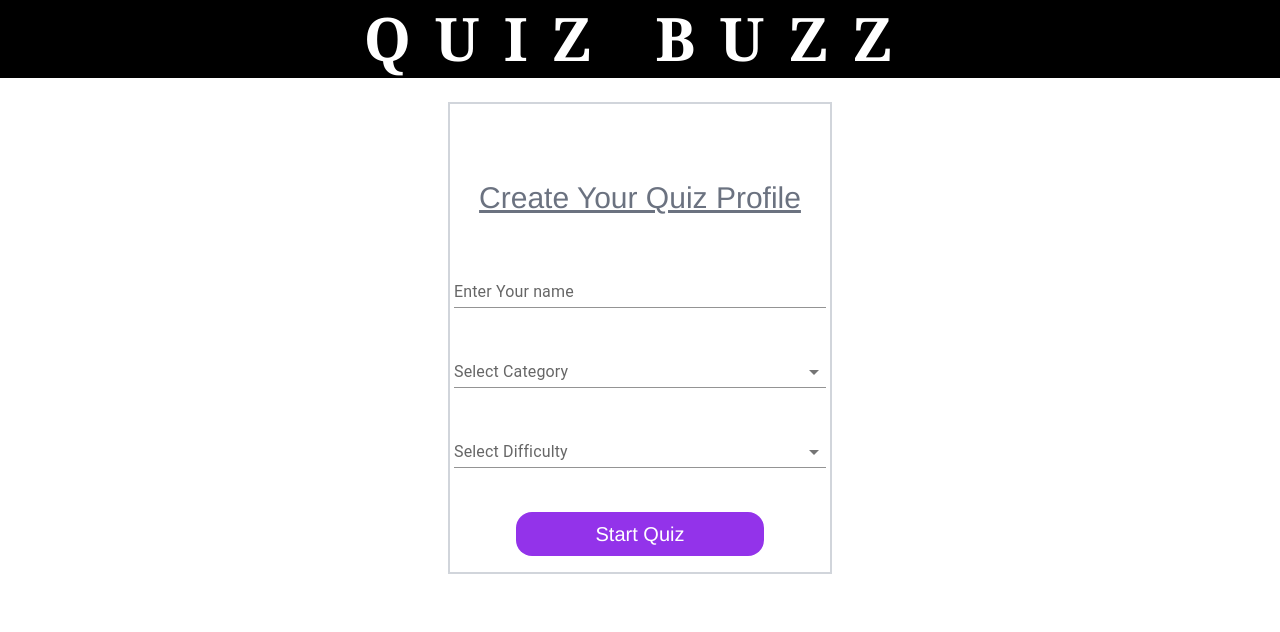
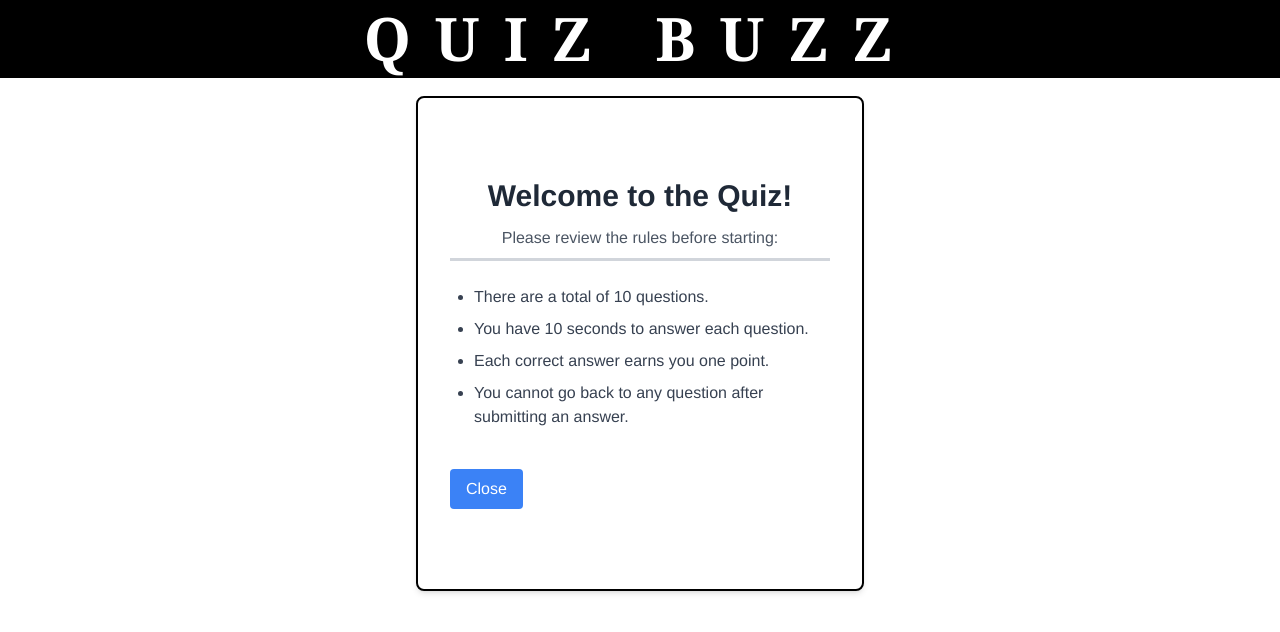
Before and after one commit to ritikp05/quiz_buzz, a React (Vite) app: page / in a window 1280 px wide. Shown: the top 632 px of the page. Built offline with nearby package versions, Linux system fonts and the light colour scheme; a web font is replaced by a local one.

Commit message:
added popup component

```diff
--- a/src/App.jsx
+++ b/src/App.jsx
@@ -18,7 +18,7 @@ const App = () => {
 const[loading,Setloading]=useState(true);
 const [category, setCat] = useState("");
 const [difficulty, setDifficulty] = useState("");
-
+const [popup,Setpopup]=useState(true);
   async function fetchData(category = "", difficulty = "") {
     try {
 
@@ -44,8 +44,8 @@ const [difficulty, setDifficulty] = useState("");
 
           <Routes>
 
-            <Route path='/' element={<Home name={name} difficulty={difficulty} setDifficulty={setDifficulty} category={category} setCat={setCat} setName={setName} fetchData={fetchData} />} />
-            <Route path='/quiz' element={<Quiz name={name} questions={questions} score={score} SetScore={SetScore} loading={loading} Setloading={Setloading}  />} />
+            <Route path='/' element={<Home name={name} popup={popup} Setpopup={Setpopup} difficulty={difficulty} setDifficulty={setDifficulty} category={category} setCat={setCat} setName={setName} fetchData={fetchData} />} />
+            <Route path='/quiz' element={<Quiz name={name} questions={questions}  score={score} SetScore={SetScore} loading={loading} setDifficulty={setDifficulty} setName={setName} Setloading={Setloading}  />} />
             <Route path='/result' element={<Result score={score} setName={setName} name={name}   setDifficulty={setDifficulty} setCat={setCat}  SetScore={ SetScore}/>} />
             <Route path='*' element={<Errorpage/>} />
 
--- a/src/Components/Home.jsx
+++ b/src/Components/Home.jsx
@@ -3,14 +3,13 @@ import TextField from '@mui/material/TextField';
 import { MenuItem } from '@mui/material';
 import categories from '../Data/category';
 import { useNavigate } from "react-router-dom"
+import { toast } from 'react-toastify';
+import Popup from './Popup';
 
-import { toast } from 'react-toastify';
-const Home = ({ name, setName, fetchData }) => {
-  const [category, setCat] = useState("");
-  const [difficulty, setDifficulty] = useState("");
+
+const Home = ({ name, setName, fetchData,category,Setpopup, popup,setCat,difficulty, setDifficulty }) => {
   const [error, setError] = useState(false);
   const navigate = useNavigate();
-
   function handleSubmit() {
 
     if (!category || !difficulty || !name) {
@@ -20,7 +19,6 @@ const Home = ({ name, setName, fetchData }) => {
     }
     else {
       setError(false);
-
       fetchData(category, difficulty);
       navigate('/quiz');
        toast.success("")
@@ -28,6 +26,7 @@ const Home = ({ name, setName, fetchData }) => {
   }
 
   return (
+<>
 
     <div className='flex flex-col    w-full mt-6 lg:w-96 border-2 border-gray-300  h-auto lg:h-auto   px-1'>
       <div className='flex flex-col mt-14 gap-1'>
@@ -67,9 +66,15 @@ const Home = ({ name, setName, fetchData }) => {
           Start Quiz
         </button>
 
+
       </div>
     </div>
-
+<section>
+  {
+    popup &&<Popup  Setpopup={Setpopup}/>
+  }
+</section>
+</>
   )
 }
 
--- /dev/null
+++ b/src/Components/Popup.jsx
@@ -0,0 +1,34 @@
+import React from 'react'
+
+const Popup = ({Setpopup}) => {
+  return (
+   <>
+
+    <div className="fixed top-24  w-full left-0 z-50 flex items-center justify-center">
+      <div className="bg-white sm:px-8 sm:py-20 border-black border-2 p-8 mx-4 md:mx-auto max-w-md rounded-lg shadow-md">
+        <div className="text-center mb-6">
+          <h2 className="text-3xl font-bold text-gray-800">Welcome to the Quiz!</h2>
+          <p className="text-gray-600 pt-3">Please review the rules before starting:</p>
+          <hr className="my-2 border-t border-2 border-gray-300" />
+        </div>
+        <ul className="list-disc pl-6 text-gray-700">
+          <li className="mb-2">There are a total of 10 questions.</li>
+          <li className="mb-2">You have 10 seconds to answer each question.</li>
+          <li className="mb-2">Each correct answer earns you one point.</li>
+          <li className="mb-2">You cannot go back to any question after submitting an answer.</li>
+        </ul>
+        <button
+          className="mt-8 bg-blue-500 text-white  px-4 py-2 rounded hover:bg-blue-600 focus:outline-none"
+          onClick={()=>Setpopup(false)}
+        >
+          Close
+        </button>
+      </div>
+    </div>
+
+
+   </>
+    )
+}
+
+export default Popup
--- a/src/Components/Question.jsx
+++ b/src/Components/Question.jsx
@@ -58,7 +58,7 @@ const Question = ({ currques, questions, options, score, correct, SetScore, setC
         <h1 className='sm:text-3xl text-2xl mt-2 mx-auto font-bold  '>Question {currques + 1}</h1>
         {/* single ques */}
         <div className='flex flex-col'>
-          <h2 className='mt-7  lg:mt-5  w-full sm:w-3/4 px-2 font-bold  text-xl  lg:mx-auto  text-center' >{questions[currques].question}</h2>
+          <h2 className='mt-7  lg:mt-5  w-full sm:w-3/4 px-2 font-bold  text-xl  lg:mx-auto text-center' >{questions[currques].question}</h2>
 
           {/* option */}
           <div className='flex flex-col sm:grid sm:grid-flow-row sm:grid-cols-2   sm:gap-3 gap-2 lg:w-8/12 w-4/5 mx-auto  sm:mt-7 mt-4 lg:mt-3'>
@@ -71,10 +71,7 @@ const Question = ({ currques, questions, options, score, correct, SetScore, setC
           </div>
         </div>
         <div className='flex mx-auto sm:mt-7 mt-5 mb-5 gap-8'>
-          <Button variant='contained' color='secondary' onClick={() =>{ play3();
-   setTimeout(()=>{
-    navigate("/result")
-   },1200)}}>
+          <Button variant='contained' color='secondary' onClick={()=> navigate("/result")}>
             Quit
           </Button>
           <Button variant='contained' color='primary' onClick={handleNext}  >
--- a/src/Data/category.js
+++ b/src/Data/category.js
@@ -1,31 +1,29 @@
 const categories = [
   {
-      category: "General Knowledge",
-      value: 9,
-    },
-    { category: "Books", value: 10 },
-    { category: "Films", value: 11 },
-    { category: "Music", value: 12 },
-    { category: "Musicals and Theaters", value: 13 },
+    category: "General Knowledge",value: 9,},
+  // { category: "Books", value: 10 },
+  // { category: "Films", value: 11 },
+  // { category: "Music", value: 12 },
+  // { category: "Musicals and Theaters", value: 13 },
   { category: "Television", value: 14 },
-    { category: "Video Games", value: 15 },
-    { category: "Board Games", value: 16 },
+  // { category: "Video Games", value: 15 },
+  // { category: "Board Games", value: 16 },
   { category: "Science and Nature", value: 17 },
   { category: "Computer", value: 18 },
   { category: "Mathematics", value: 19 },
-    { category: "Mythology", value: 20 },
-    { category: "Sports", value: 21 },
-    { category: "Geography", value: 22 },
-    { category: "History", value: 23 },
-    { category: "Politics", value: 24 },
-    { category: "Art", value: 25 },
-    { category: "Celebrities", value: 26 },
-    { category: "Animals", value: 27 },
+  // { category: "Mythology", value: 20 },
+  // { category: "Sports", value: 21 },
+  // { category: "Geography", value: 22 },
+  // { category: "History", value: 23 },
+  // { category: "Politics", value: 24 },
+  // { category: "Art", value: 25 },
+  // { category: "Celebrities", value: 26 },
+  // { category: "Animals", value: 27 },
   { category: "Vehicles", value: 28 },
   // { category: "Comics", value: 29 },
   { category: "Gadgets", value: 30 },
-    { category: "Japanese Anime", value: 31 },
-    { category: "Cartoon and Animations", value: 32 },
+  // { category: "Japanese Anime", value: 31 },
+  // { category: "Cartoon and Animations", value: 32 },
 ];
 
 export default categories;
```
Lines whose indentation alone changed are shown as unchanged.
